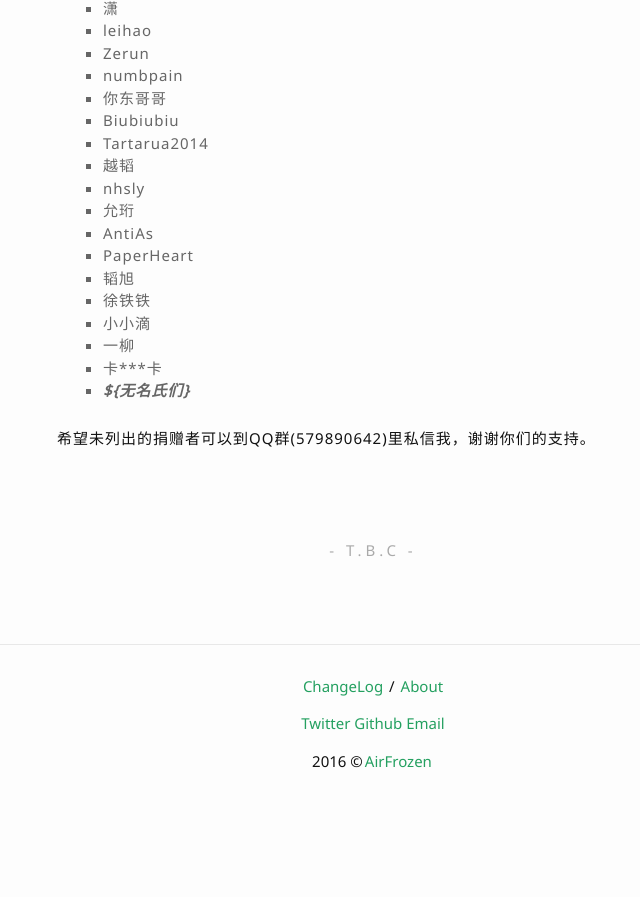
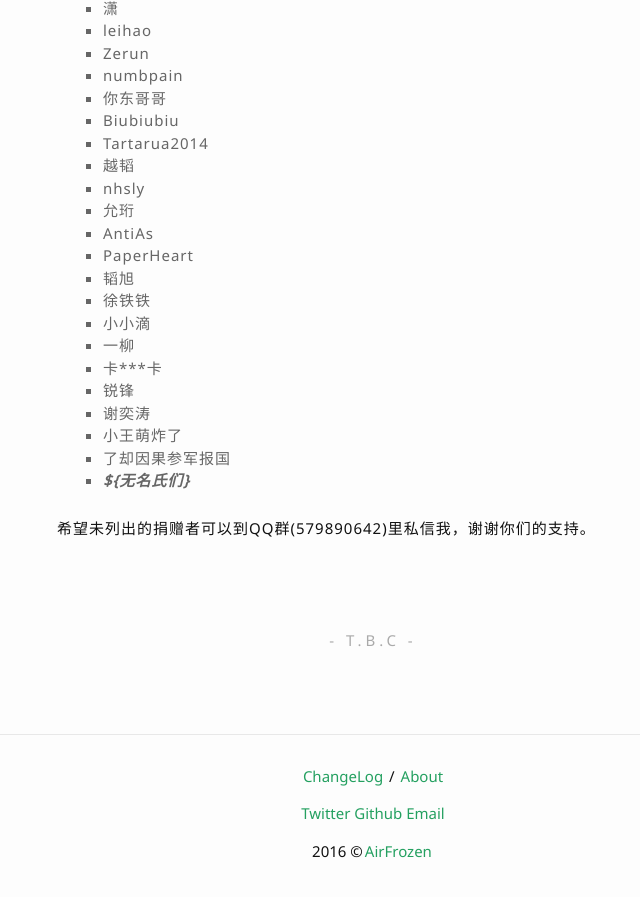
Before and after one commit to hyongbai/AirFrozen, a Jekyll site: the page built from _posts/2016-07-08-about.md, in a window 1280 px wide and 900 px high, scrolled down 1748 px. Shown: the top 897 px of the window, without its empty margins (267-907 px from the left). Built offline with Jekyll 4.4.1, drawn with Linux system fonts in a browser that asks for light colours; nearby versions of some CDN libraries; before the commit the page ends 2558 px from its top, so only the background shows below that.

Commit message:
【更新】捐赠名单

```diff
--- a/_posts/2016-07-08-about.md
+++ b/_posts/2016-07-08-about.md
@@ -75,6 +75,10 @@ AirFrozen目前免费以后也将免费且不设上限。
 - 小小滴
 - 一柳
 - 卡***卡
+- 锐锋
+- 谢奕涛
+- 小王萌炸了
+- 了却因果参军报国
 - ***${无名氏们}***
 
 希望未列出的捐赠者可以到QQ群(579890642)里私信我，谢谢你们的支持。
```
